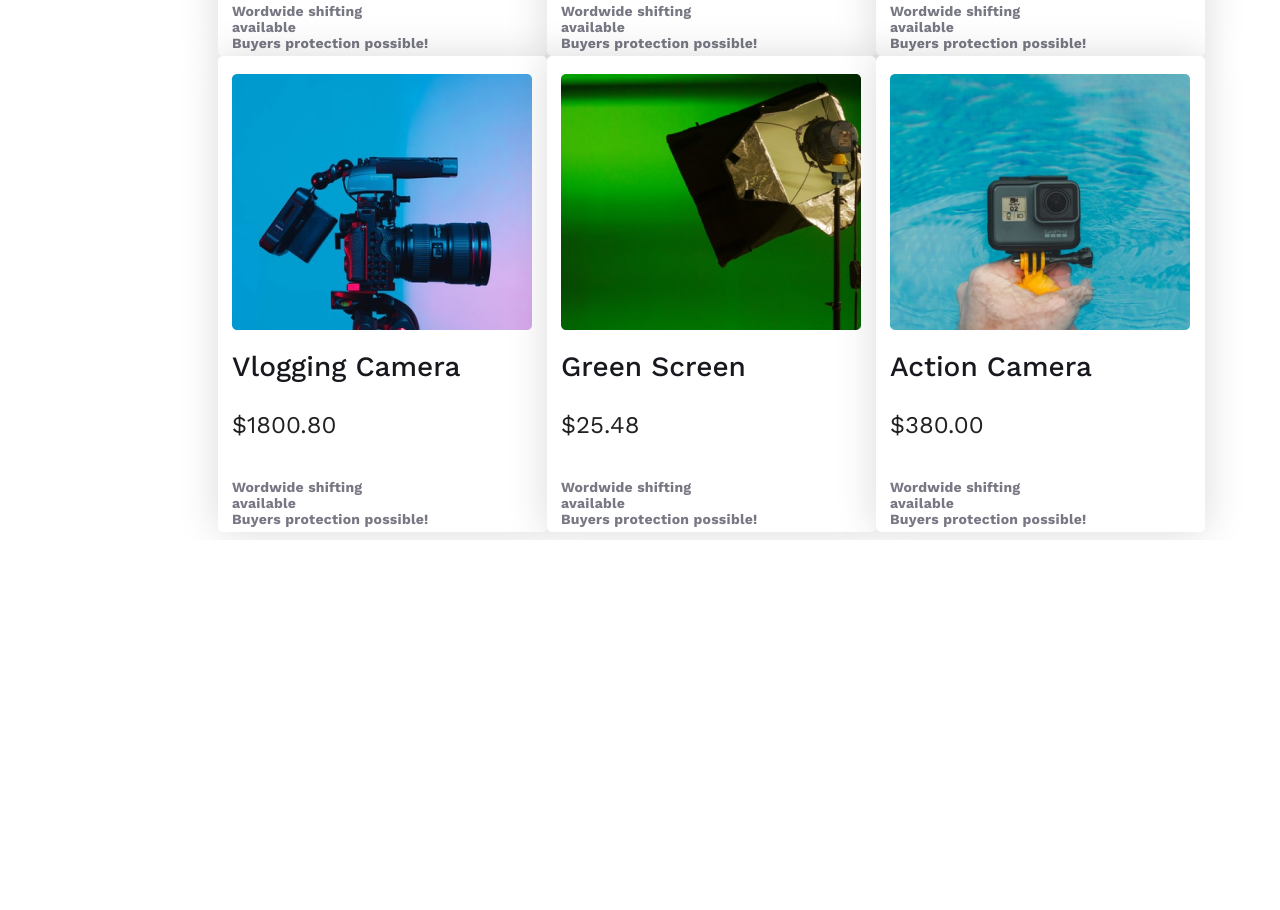
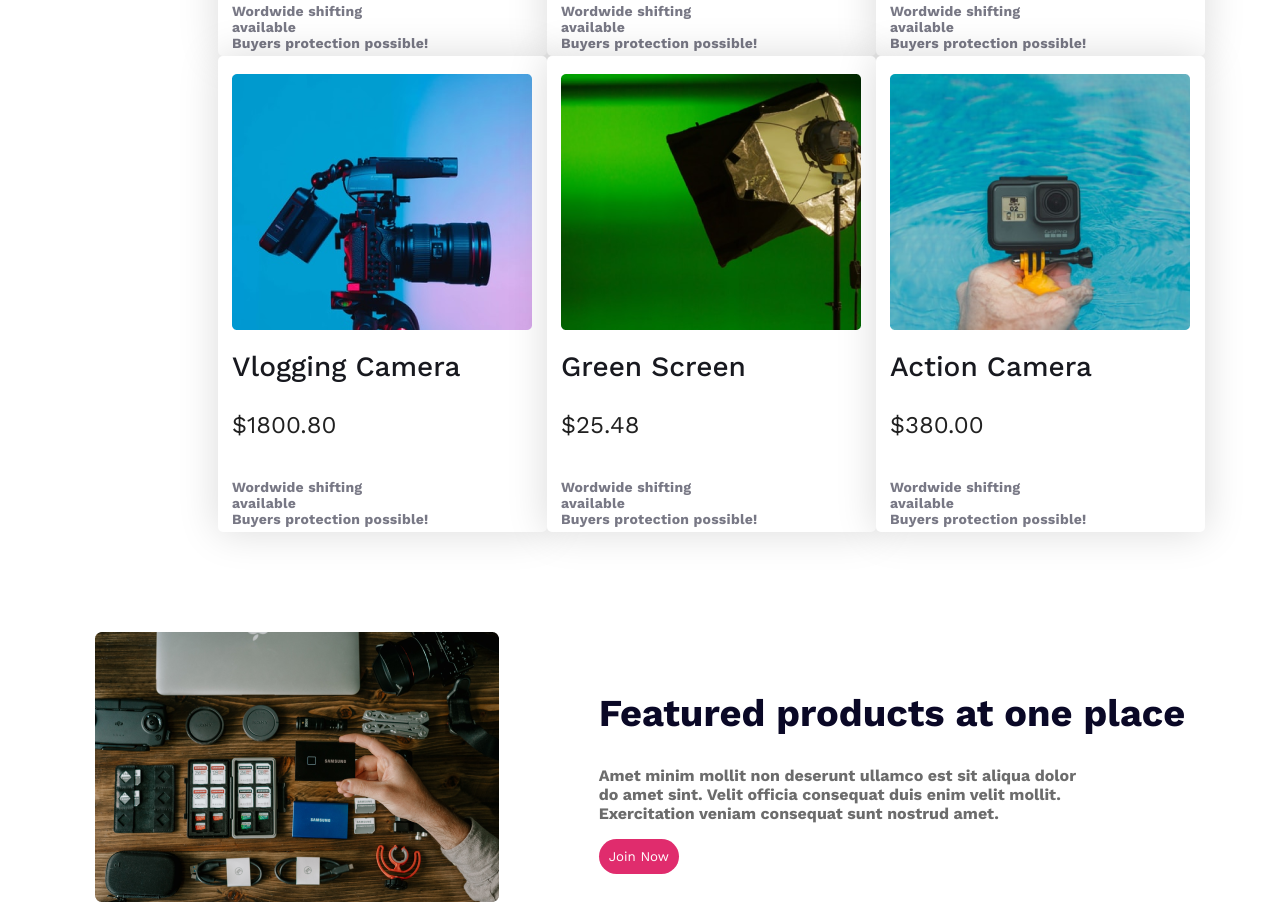
Before and after one commit to sahanakoli/influencer-project, a plain HTML site: page index.html in a window 1280 px wide. Shown: the part 1843-2753 px from the top of the page. Before the commit the page ends 2383 px from the top, so only its background shows below. Drawn offline with nearby package versions, Linux system fonts and the light colour scheme.

Commit message:
feature product added

```diff
--- a/index.html
+++ b/index.html
@@ -124,6 +124,14 @@
             </div>
 
         </section>
+        <section class="feature-product">
+            <img src="images/gear.png">
+            <div>
+                <h2 class="product-title">Featured products at one place</h2>
+                <p class="product-description">Amet minim mollit non deserunt ullamco est sit aliqua dolor<br>do amet sint. Velit officia consequat duis enim velit mollit.<br>Exercitation veniam consequat sunt nostrud amet.</p>
+                <button class="btn">Join Now</button>
+            </div>
+        </section>
     </main>
 
 </body>
--- a/style.css
+++ b/style.css
@@ -108,6 +108,26 @@ box-shadow: 0px 0px 40px 0px rgba(0, 0, 0, 0.15);
     font-weight: 700;
     letter-spacing: 0.252px;
     padding-left: 14px;
+    padding-bottom: 16px;
+}
+.feature-product{
+    display: flex;
+    justify-content: center;
+    align-items: center;
+    gap: 100px;
+    margin-top: 100px;
+}
+.product-title{
+    color: #0A0826;
+    font-size: 38px;
+    font-weight: 700;
+
+}
+.product-description{
+    color: #6C6C6C;
+    font-size: 16px;
+    font-weight: 700;
+
 }
 
 
```
